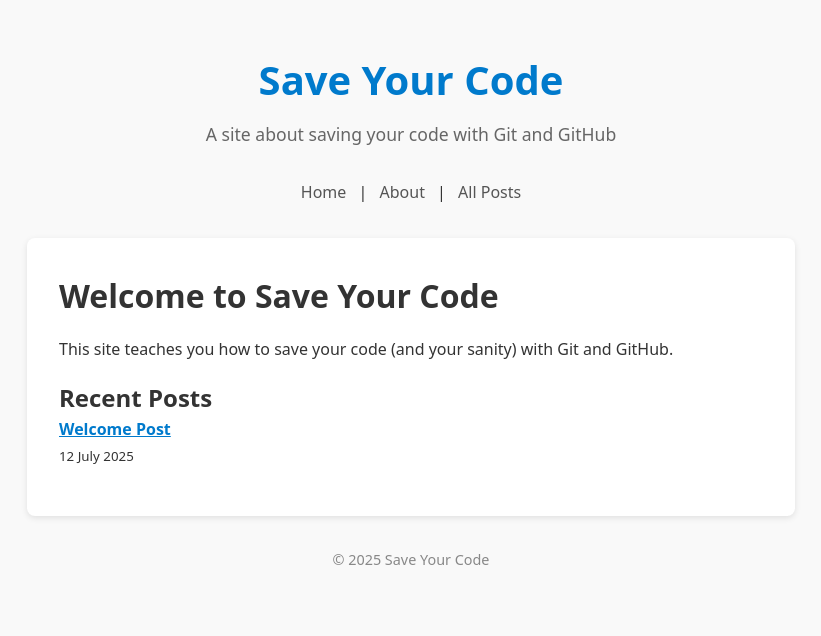
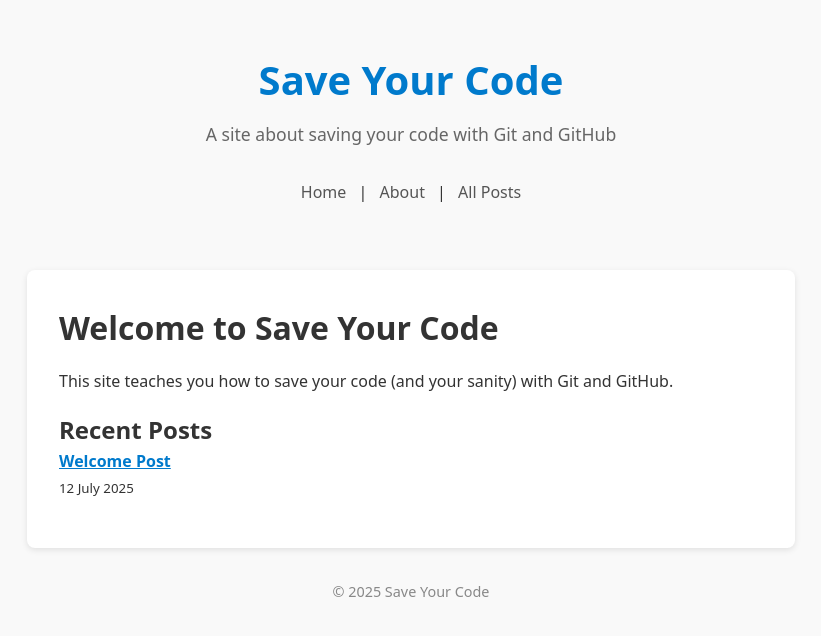
Before and after one commit to davorg/saveyourcode, a Jekyll site: the page built from index.md, in a window 1280 px wide. Shown: the top 636 px of the page, without its empty margins (229-1050 px from the left). Built offline with Jekyll 4.4.1, drawn with Linux system fonts in a browser that asks for light colours.

Commit message:
Add extra space below nav

```diff
--- a/assets/style.css
+++ b/assets/style.css
@@ -83,7 +83,7 @@
 
 nav {
   text-align: center;
-  margin-bottom: 2rem;
+  margin-bottom: 4rem;
 }
 
 nav a {
```
